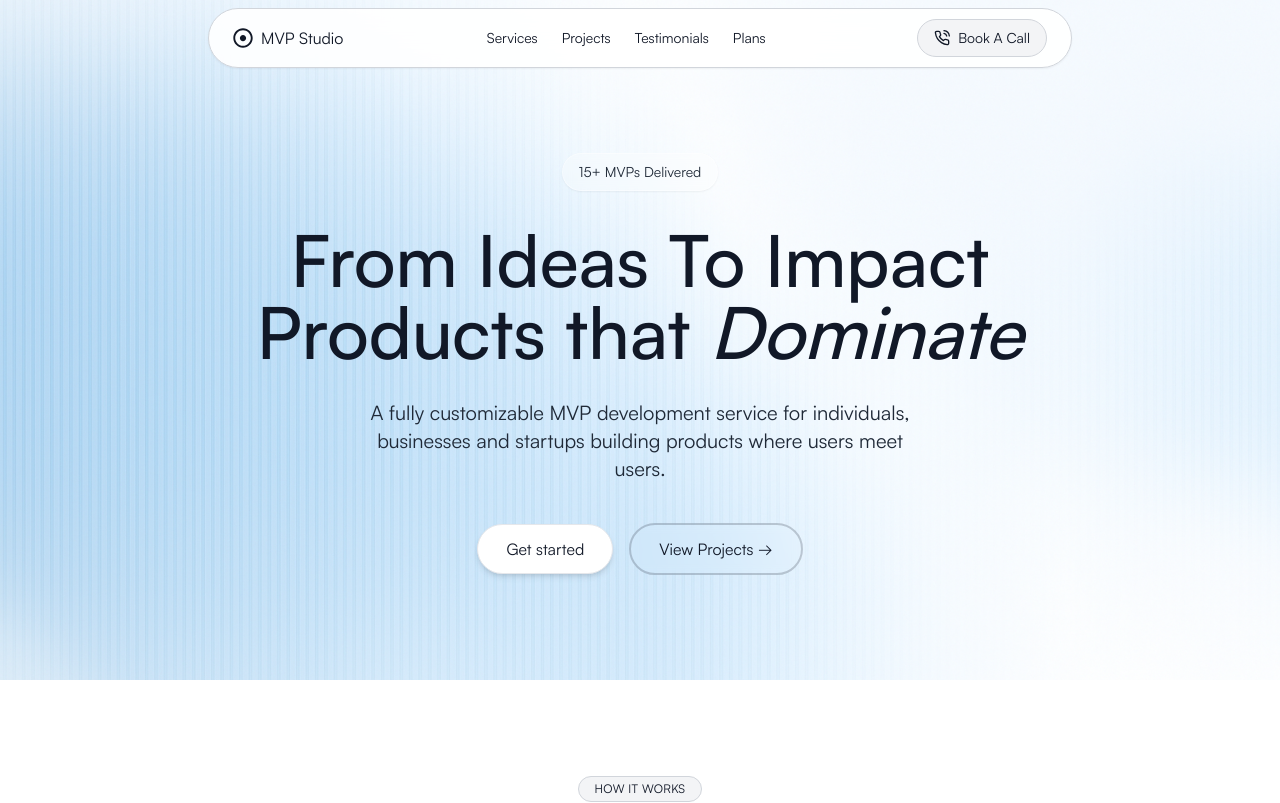
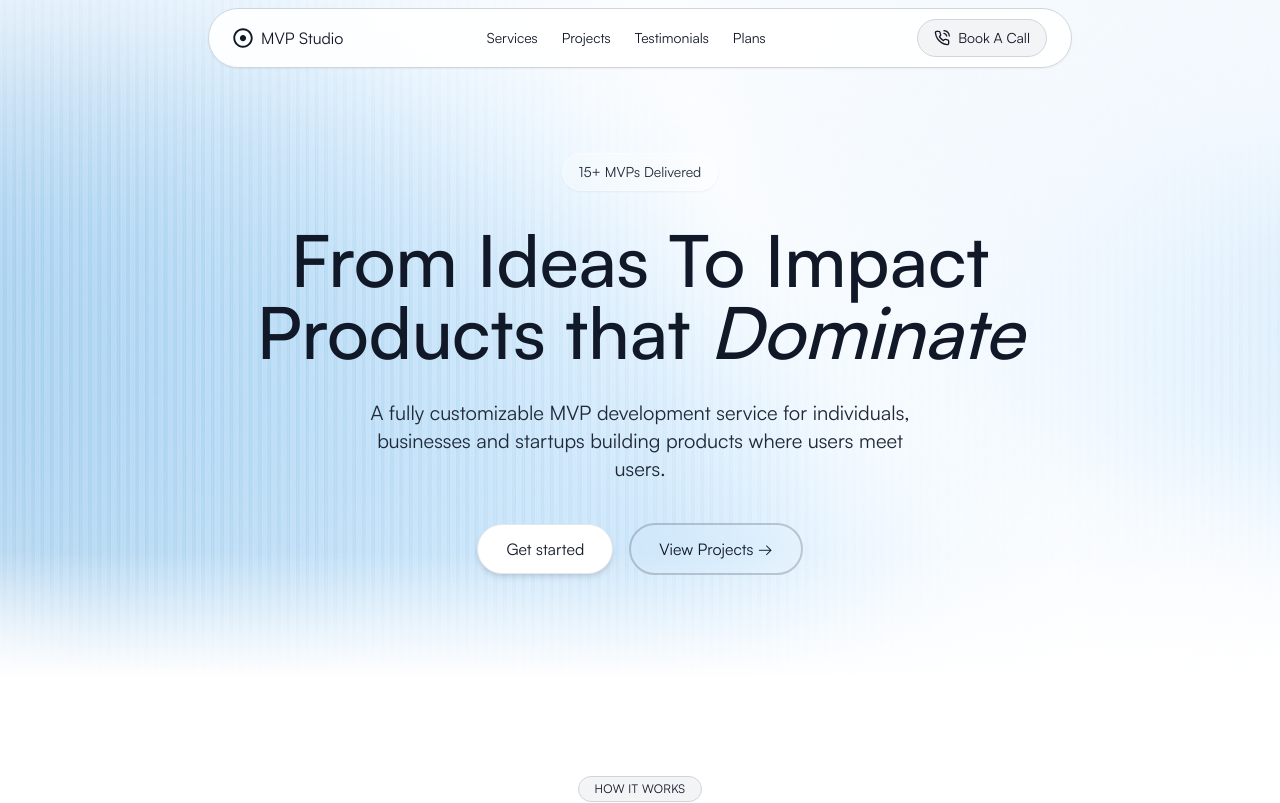
Before and after one commit to collabanubhav-pixel/mvpstudio, a Next.js app: page / in a window 1280 px wide. Shown: the top 803 px of the page. Built offline with nearby package versions, Linux system fonts and the light colour scheme; what tailwindcss-intersect, tailwindcss-motion would draw is missing.

Commit message:
Updated Hero.tsx

```diff
--- a/components/marketing/Hero.tsx
+++ b/components/marketing/Hero.tsx
@@ -4,7 +4,10 @@
 export default function Hero() {
   return (
     <section id="projects" className="w-full min-h-[85vh] flex items-center justify-center px-6 md:px-12 pt-32 pb-20 relative overflow-hidden" style={{ backgroundImage: 'url(/herobackground.png)', backgroundSize: 'cover', backgroundPosition: 'center' }}>
-      <div className="w-full max-w-7xl mx-auto">
+      {/* White fade at bottom */}
+      <div className="absolute bottom-0 left-0 right-0 h-32 bg-gradient-to-t from-white to-transparent pointer-events-none z-10"></div>
+
+      <div className="w-full max-w-7xl mx-auto relative z-20">
         <div className="flex flex-col items-center">
           {/* Badge */}
           <div className="inline-flex items-center gap-2 mb-8 px-4 py-2 rounded-full bg-white/30 backdrop-blur-sm border border-white/40 shadow-sm">
```
